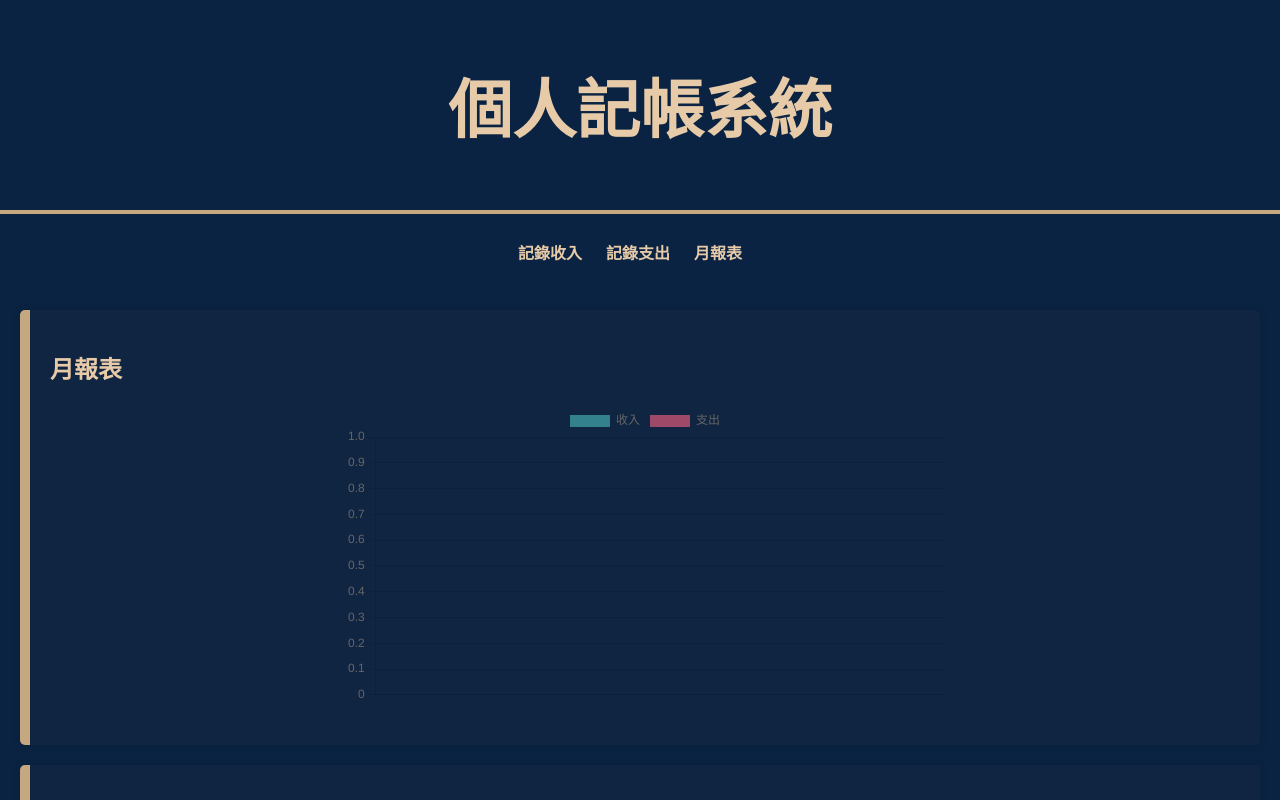
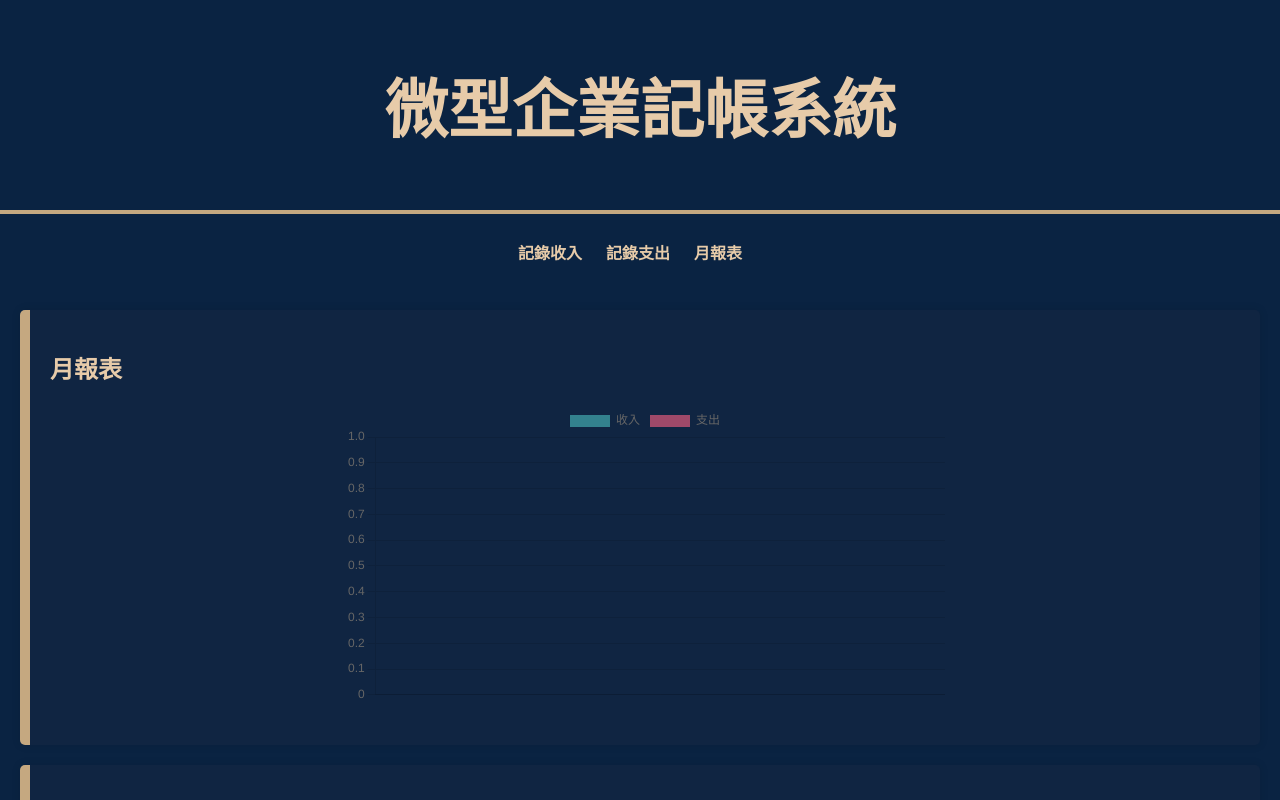
Before and after one commit to bear0103papa/Accounting-system, a plain HTML site: page index.html in a window 1280 px wide. Shown: the top 800 px of the page. Drawn offline with nearby package versions, Linux system fonts and the light colour scheme.

Commit message:
Update index.html

```diff
--- a/index.html
+++ b/index.html
@@ -105,7 +105,7 @@
 
 <body>
     <header>
-        <h1>個人記帳系統</h1>
+        <h1>微型企業記帳系統</h1>
     </header>
 
     <nav>
```
